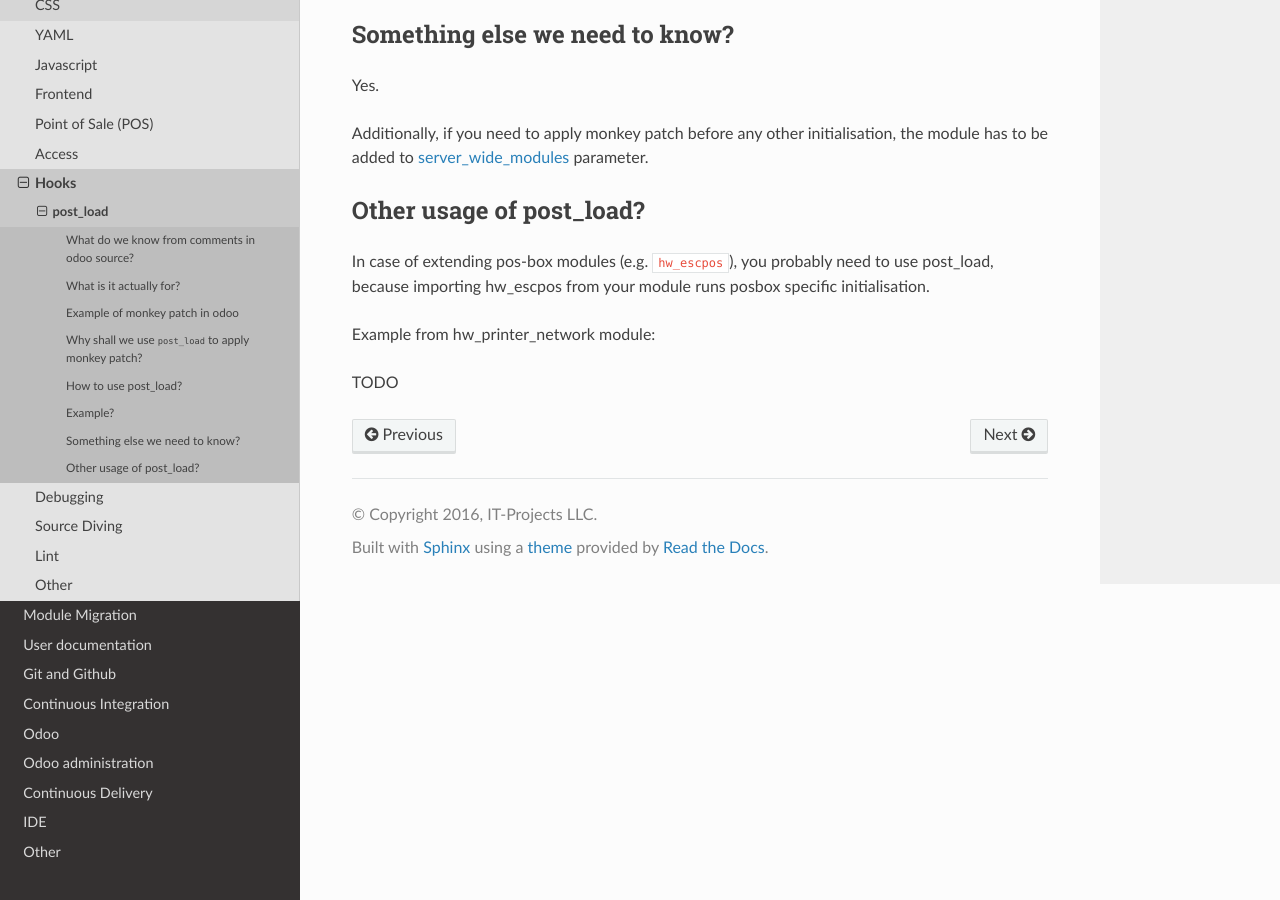
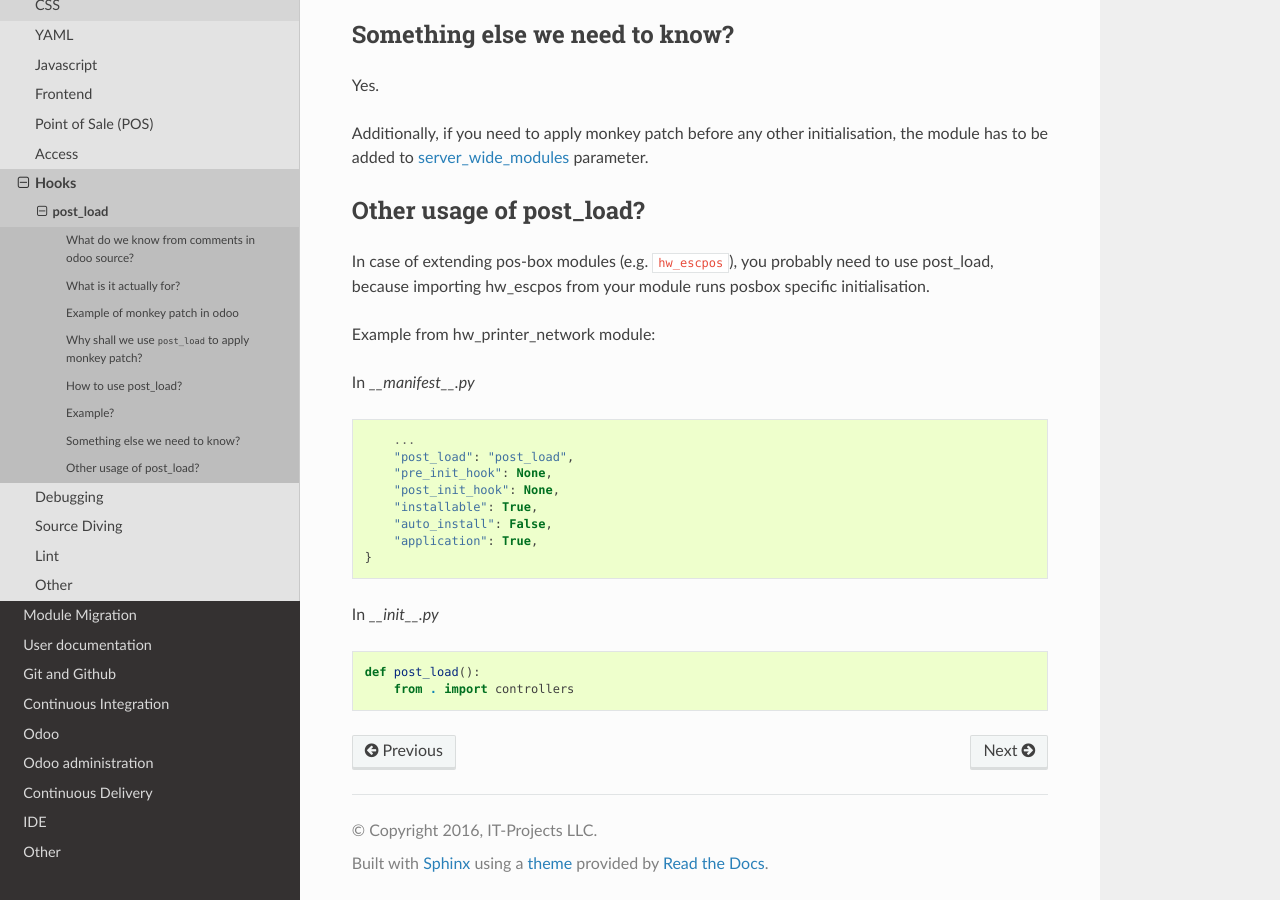
Before and after one commit to itpp-labs/odoo-development, a Sphinx documentation site: the page built from docs/dev/hooks/post_load.rst, in a window 1280 px wide and 900 px high, scrolled down 2400 px. Built offline with Sphinx 7.4.7 and the Read the Docs theme 2.0.0, drawn with Linux system fonts in a browser that asks for light colours; pages that are not in the unit, such as notebooks, are missing from menus.

Commit message:
[DOC] Added example usage of post_load for hw_printer_network

```diff
--- a/docs/dev/hooks/post_load.rst
+++ b/docs/dev/hooks/post_load.rst
@@ -106,4 +106,22 @@ In case of extending pos-box modules (e.g. ``hw_escpos``), you probably need to
 
 Example from hw_printer_network module:
 
-TODO
+In *__manifest__.py*
+
+.. code-block:: py
+
+        ...
+        "post_load": "post_load",
+        "pre_init_hook": None,
+        "post_init_hook": None,
+        "installable": True,
+        "auto_install": False,
+        "application": True,
+    }
+
+In *__init__.py*
+
+.. code-block:: py
+
+    def post_load():
+        from . import controllers
```
